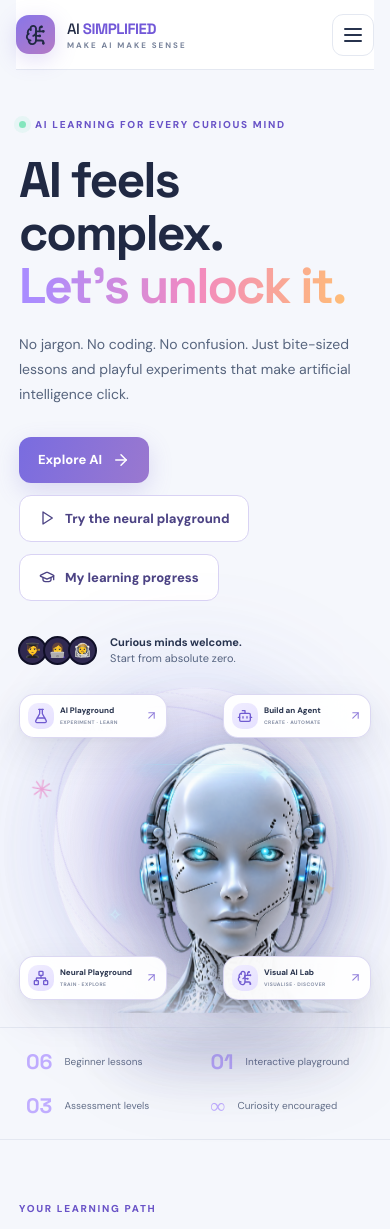
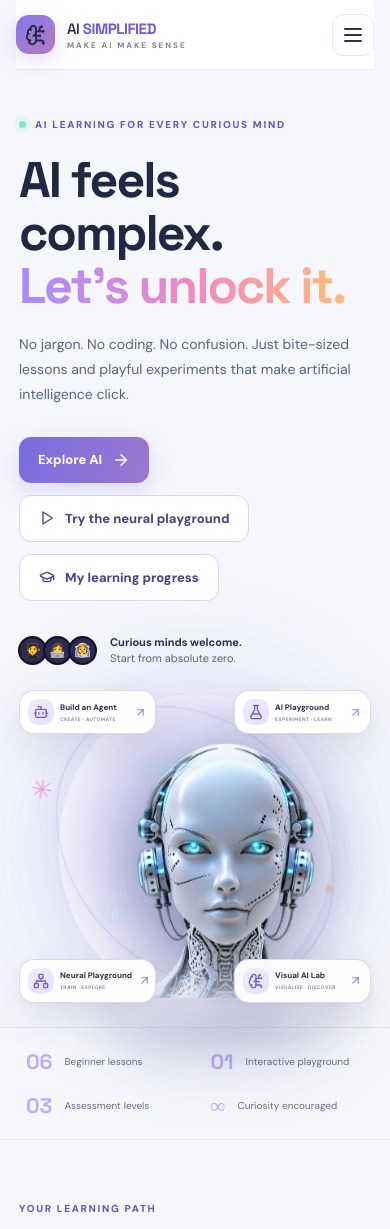
Before and after one commit to quantum-rakhi/ai-simplified, a React (Vite) app: page / in a window 390 px wide. Shown: the top 1229 px of the page. Built offline with nearby package versions, Linux system fonts and the light colour scheme.

Commit message:
Improve hero lab card clearance and add subtle motion

```diff
--- a/src/premium.css
+++ b/src/premium.css
@@ -2098,3 +2098,50 @@ body {
  .hero-art .ai-face-glow{width:285px!important;height:320px!important}
  .android-portrait{width:270px!important;height:310px!important}
 }
+
+
+/* HERO LAB LABEL CLEARANCE — keep cards outside the android silhouette */
+.hero-art .ai-face-glow{
+ width:390px!important;height:420px!important;
+}
+.android-portrait{
+ width:355px!important;height:405px!important;
+}
+.hero-art .lab-orbit-card{
+ width:174px!important;min-width:174px!important;max-width:174px!important;
+}
+.hero-art .lab-orbit-one{top:4%!important;left:0!important;right:auto!important}
+.hero-art .lab-orbit-two{top:4%!important;right:0!important;left:auto!important}
+.hero-art .lab-orbit-three{bottom:4%!important;left:0!important;right:auto!important}
+.hero-art .lab-orbit-four{bottom:4%!important;right:0!important;left:auto!important}
+.hero-art .lab-orbit-card-inner{padding:10px 11px!important;gap:8px!important}
+.hero-art .lab-orbit-card b{font-size:9px!important}
+.hero-art .lab-orbit-card small{font-size:6px!important;letter-spacing:.65px!important}
+/* Barely perceptible drift: cards stay anchored and never sweep across the face */
+.hero-art .lab-orbit-one{animation:lab-label-drift-a 9s ease-in-out infinite!important}
+.hero-art .lab-orbit-two{animation:lab-label-drift-b 10s ease-in-out infinite!important}
+.hero-art .lab-orbit-three{animation:lab-label-drift-b 10.5s ease-in-out infinite!important}
+.hero-art .lab-orbit-four{animation:lab-label-drift-a 9.5s ease-in-out infinite!important}
+@keyframes lab-label-drift-a{0%,100%{translate:0 0}50%{translate:0 -2px}}
+@keyframes lab-label-drift-b{0%,100%{translate:0 0}50%{translate:0 2px}}
+@media(max-width:1050px){
+ .hero-art .ai-face-glow{width:350px!important;height:380px!important}
+ .android-portrait{width:325px!important;height:370px!important}
+ .hero-art .lab-orbit-card{width:160px!important;min-width:160px!important;max-width:160px!important}
+}
+@media(max-width:760px){
+ .hero-art .ai-face-glow{width:315px!important;height:350px!important}
+ .android-portrait{width:290px!important;height:335px!important}
+ .hero-art .lab-orbit-card{width:150px!important;min-width:150px!important;max-width:150px!important}
+ .hero-art .lab-orbit-card-inner{padding:8px!important;gap:6px!important}
+ .hero-art .lab-orbit-card b{font-size:8px!important}
+}
+@media(max-width:480px){
+ .hero-art .ai-face-glow{width:275px!important;height:310px!important}
+ .android-portrait{width:255px!important;height:295px!important}
+ .hero-art .lab-orbit-card{width:137px!important;min-width:137px!important;max-width:137px!important}
+ .hero-art .lab-orbit-card small{font-size:5px!important;letter-spacing:.35px!important}
+}
+@media(prefers-reduced-motion:reduce){
+ .hero-art .lab-orbit-card{animation:none!important}
+}
```
